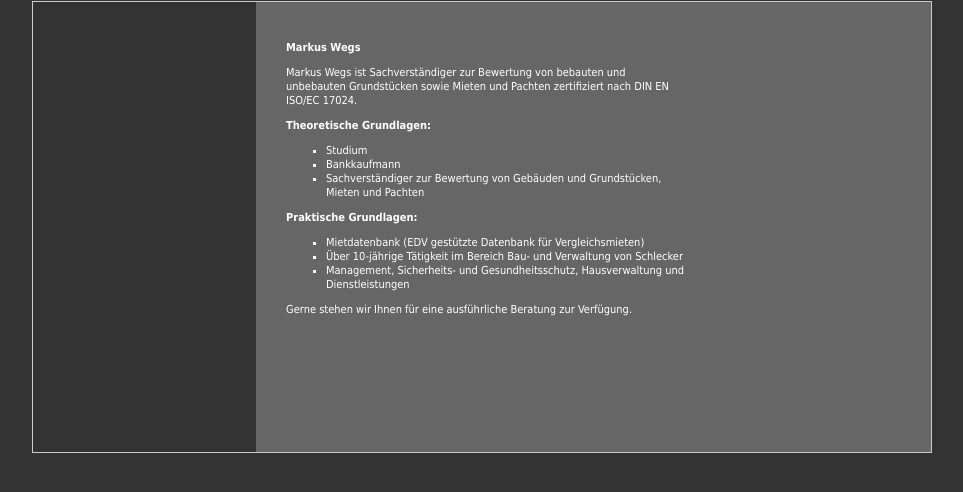
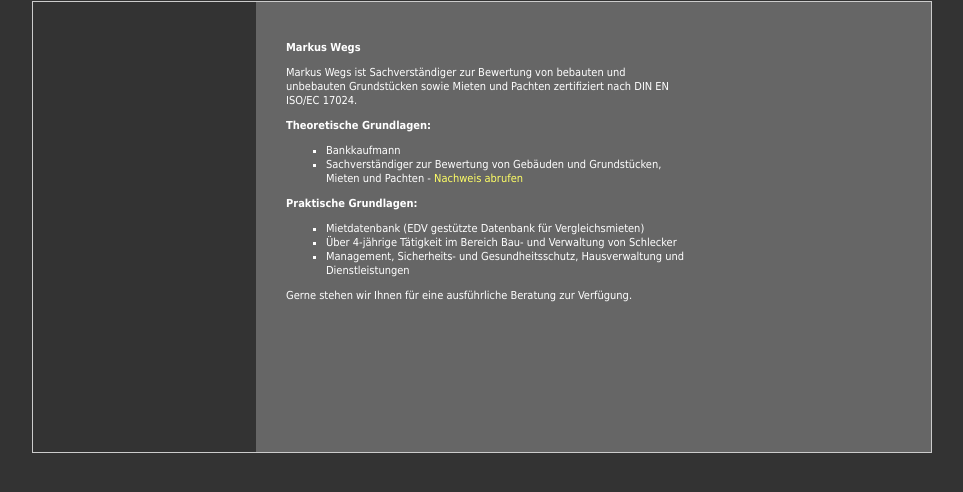
Before and after one commit to markuswegs/homepage, a plain HTML site: page ueber.htm in a window 1280 px wide. Shown: the part 84-576 px from the top of the page, without its empty margins (158-1121 px from the left). Drawn offline with Linux system fonts and the light colour scheme.

Commit message:
Update ueber.htm

```diff
--- a/ueber.htm
+++ b/ueber.htm
@@ -820,14 +820,13 @@ html[xmlns] .flexslider .slides {
           <p><strong>Theoretische Grundlagen:
 </strong></p>
           <ul>
-            <li>Studium</li>
             <li>Bankkaufmann</li>
-            <li>Sachverständiger zur Bewertung von Gebäuden und Grundstücken, Mieten und Pachten</li>
+            <li>Sachverständiger zur Bewertung von Gebäuden und Grundstücken, Mieten und Pachten - <a href="/desag_zertifikat.pdf">Nachweis abrufen</a></li>
           </ul>
           <p><strong>Praktische Grundlagen:</strong></p>
           <ul>
             <li>Mietdatenbank (EDV gestützte Datenbank für Vergleichsmieten)</li>
-            <li>Über 10-jährige Tätigkeit im Bereich Bau- und Verwaltung von Schlecker</li>
+            <li>Über 4-jährige Tätigkeit im Bereich Bau- und Verwaltung von Schlecker</li>
             <li>Management, Sicherheits- und Gesundheitsschutz, Hausverwaltung und Dienstleistungen</li>
 
           </ul>
```
